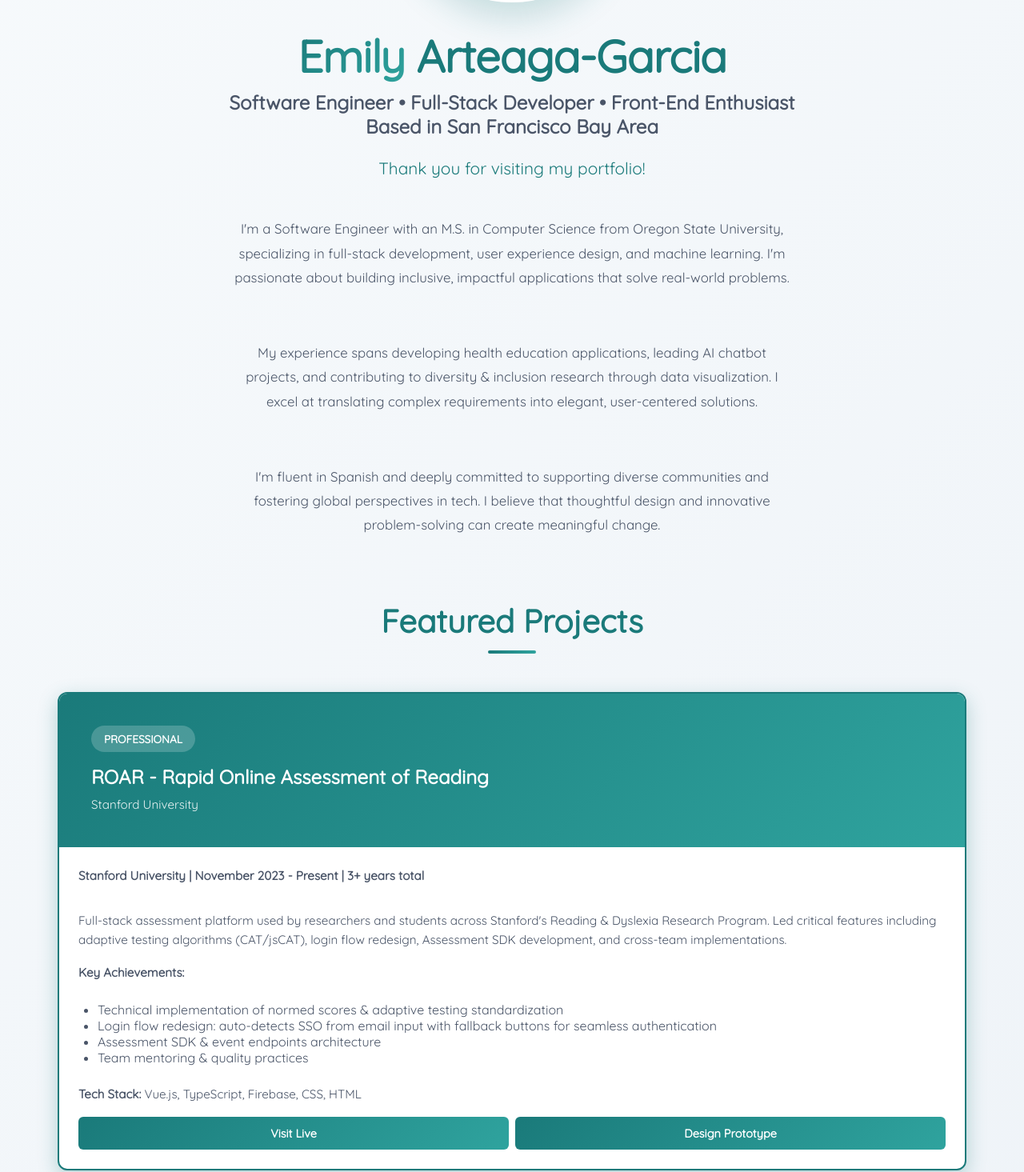
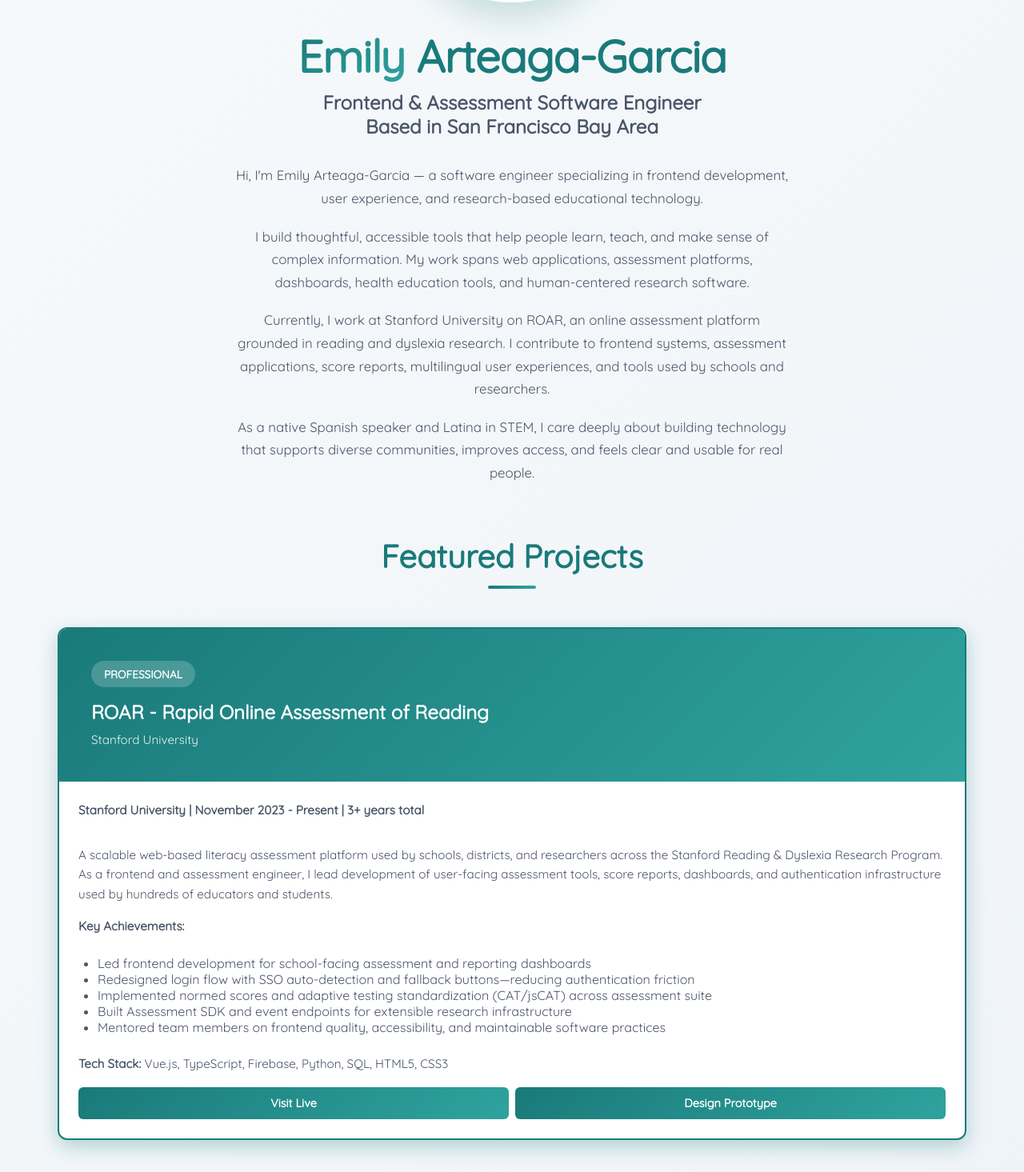
Before and after one commit to Emily-ejag/my-webpage, a React (Create React App) app: page / in a window 1280 px wide. Shown: the part 409-1874 px from the top of the page at 80% size. Built offline with nearby package versions, Linux system fonts and the light colour scheme; grey boxes are pictures that could not be loaded; a web font is replaced by a local one.

Commit message:
nitpicks

```diff
--- a/public/css/style.css
+++ b/public/css/style.css
@@ -142,7 +142,7 @@
     font-size: 1.5rem;
     color: var(--text-light);
     text-align: center;
-    margin-bottom: 1.5rem;
+    margin-bottom: 2rem;
     animation: fadeInUp 0.8s ease 0.3s backwards;
     font-weight: 600;
 }
@@ -156,11 +156,11 @@
 }
 
 .about {
-    padding: 1rem 0;
+    padding: 0;
     max-width: 700px;
-    margin: 0 auto 2rem;
+    margin: 0 auto 1.2rem;
     text-align: center;
-    line-height: 1.8;
+    line-height: 1.7;
     color: var(--text-light);
     animation: fadeInUp 0.8s ease 0.5s backwards;
     font-size: 1.05rem;
--- a/public/index.html
+++ b/public/index.html
@@ -26,11 +26,15 @@
     <div class="main-content">
       <div class="main-picture"><img src="img/profile2.jpg" alt="Emily Arteaga profile picture"></div>
       <h1 class="big-name"><strong>Emily</strong> Arteaga-Garcia</h1>
-      <p class="major">Software Engineer • Full-Stack Developer • Front-End Enthusiast<br>Based in San Francisco Bay Area
-      <p class="thanks">Thank you for visiting my portfolio!</p>
-      <p class="about">I'm a Software Engineer with an M.S. in Computer Science from Oregon State University, specializing in full-stack development, user experience design, and machine learning. I'm passionate about building inclusive, impactful applications that solve real-world problems.</p>
-      <p class="about">My experience spans developing health education applications, leading AI chatbot projects, and contributing to diversity & inclusion research through data visualization. I excel at translating complex requirements into elegant, user-centered solutions.</p>
-      <p class="about">I'm fluent in Spanish and deeply committed to supporting diverse communities and fostering global perspectives in tech. I believe that thoughtful design and innovative problem-solving can create meaningful change.</p>
+      <p class="major">Frontend & Assessment Software Engineer<br>Based in San Francisco Bay Area</p>
+
+      <p class="about">Hi, I'm Emily Arteaga-Garcia — a software engineer specializing in frontend development, user experience, and research-based educational technology.</p>
+
+      <p class="about">I build thoughtful, accessible tools that help people learn, teach, and make sense of complex information. My work spans web applications, assessment platforms, dashboards, health education tools, and human-centered research software.</p>
+
+      <p class="about">Currently, I work at Stanford University on ROAR, an online assessment platform grounded in reading and dyslexia research. I contribute to frontend systems, assessment applications, score reports, multilingual user experiences, and tools used by schools and researchers.</p>
+
+      <p class="about" style="margin-bottom: 0;">As a native Spanish speaker and Latina in STEM, I care deeply about building technology that supports diverse communities, improves access, and feels clear and usable for real people.</p>
 
       <h2 class="section-title" style="margin-top: 4rem;">Featured Projects</h2>
       <div id="roar-featured"></div>
--- a/public/js/projects.js
+++ b/public/js/projects.js
@@ -8,17 +8,18 @@
         name: 'ROAR - Rapid Online Assessment of Reading',
         organization: 'Stanford University',
         date: 'November 2023 - Present',
-        description: 'Full-stack assessment platform used by researchers and students across Stanford\'s Reading & Dyslexia Research Program. Led critical features including adaptive testing algorithms (CAT/jsCAT), login flow redesign, Assessment SDK development, and cross-team implementations.',
+        description: 'A scalable web-based literacy assessment platform used by schools, districts, and researchers across the Stanford Reading & Dyslexia Research Program. As a frontend and assessment engineer, I lead development of user-facing assessment tools, score reports, dashboards, and authentication infrastructure used by hundreds of educators and students.',
         image: 'img/roarLogin.png',
         beforeImage: 'img/beforeRoarLogo.png',
         showComparison: true,
         keyWork: [
-          'Technical implementation of normed scores & adaptive testing standardization',
-          'Login flow redesign: auto-detects SSO from email input with fallback buttons for seamless authentication',
-          'Assessment SDK & event endpoints architecture',
-          'Team mentoring & quality practices'
+          'Led frontend development for school-facing assessment and reporting dashboards',
+          'Redesigned login flow with SSO auto-detection and fallback buttons—reducing authentication friction',
+          'Implemented normed scores and adaptive testing standardization (CAT/jsCAT) across assessment suite',
+          'Built Assessment SDK and event endpoints for extensible research infrastructure',
+          'Mentored team members on frontend quality, accessibility, and maintainable software practices'
         ],
-        tech: ['Vue.js', 'TypeScript', 'Firebase', 'CSS', 'HTML'],
+        tech: ['Vue.js', 'TypeScript', 'Firebase', 'Python', 'SQL', 'HTML5', 'CSS3'],
         links: [
           { text: 'Visit Live', url: 'https://roar.education' },
           { text: 'Design Prototype', url: 'https://www.figma.com/proto/XXFfiMqdrdfaUDaWxyOrLS/ROAR?node-id=1-2&starting-point-node-id=1%3A2' }
--- a/public/resume.html
+++ b/public/resume.html
@@ -25,9 +25,9 @@
     <div class="resume">
         <div class="my-resume-header">
             <h1 class="name"><strong>EMILY ARTEAGA</strong></h1>
-            <p class="d1">UI/UX & Software Engineer</p>
-            <p class="d1">Stanford, CA</p>
-            <p class="d2">I'm a passionate UI/UX and Software Engineer based in Stanford, CA, with a strong academic background and a commitment to creating innovative solutions. My interests span the realms of Human-Computer Interaction, Software Engineering, and Machine Learning.</p>
+            <p class="d1">Frontend & Assessment Software Engineer</p>
+            <p class="d1">San Francisco Bay Area</p>
+            <p class="d2">I build research-backed, user-centered software for education, assessment, accessibility, and multilingual communities. I specialize in frontend engineering, UX design, and building scalable assessment platforms used by schools and researchers.</p>
         </div>
         <div class="education">
             <h2 class="context">EDUCATION</h2>
```
Also changed, not shown: public/contact.html (+9 -16 lines), public/js/resume.js (+10 -10 lines), public/projects.html (+4 -18 lines).
